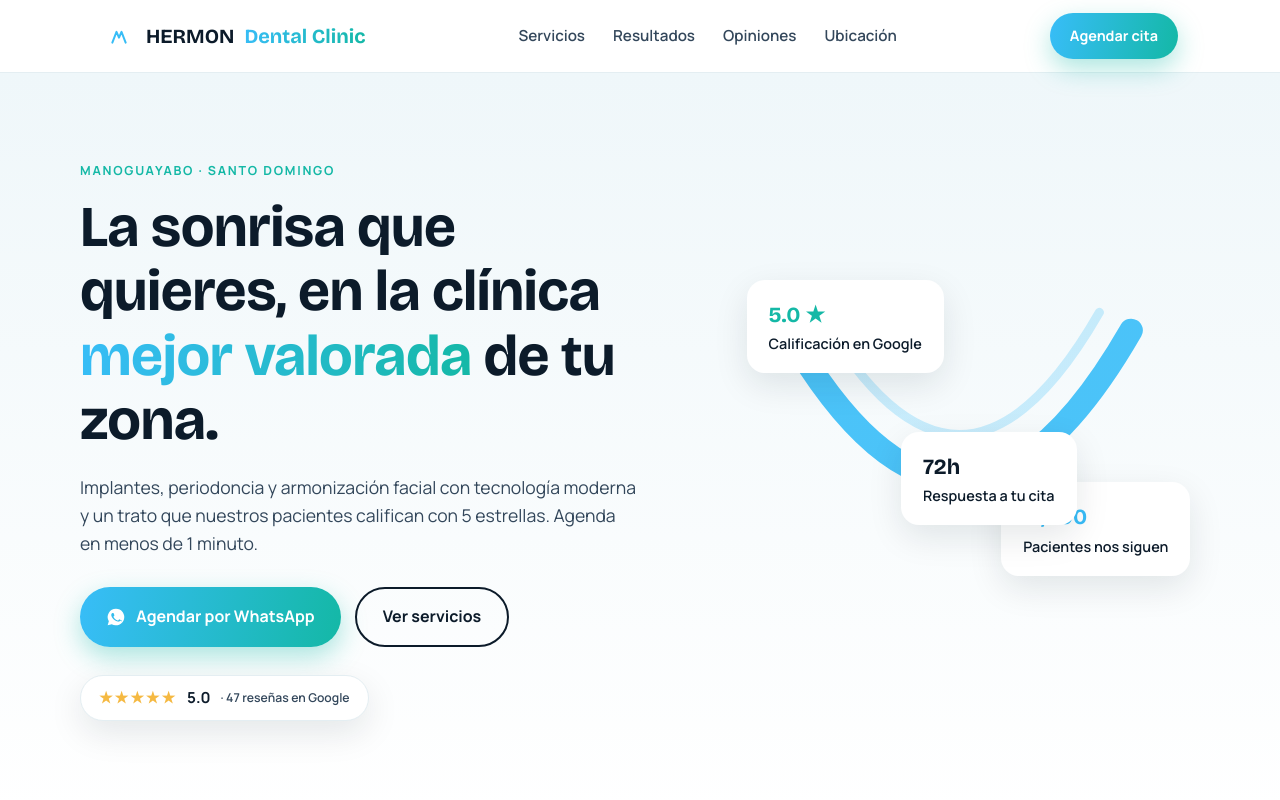
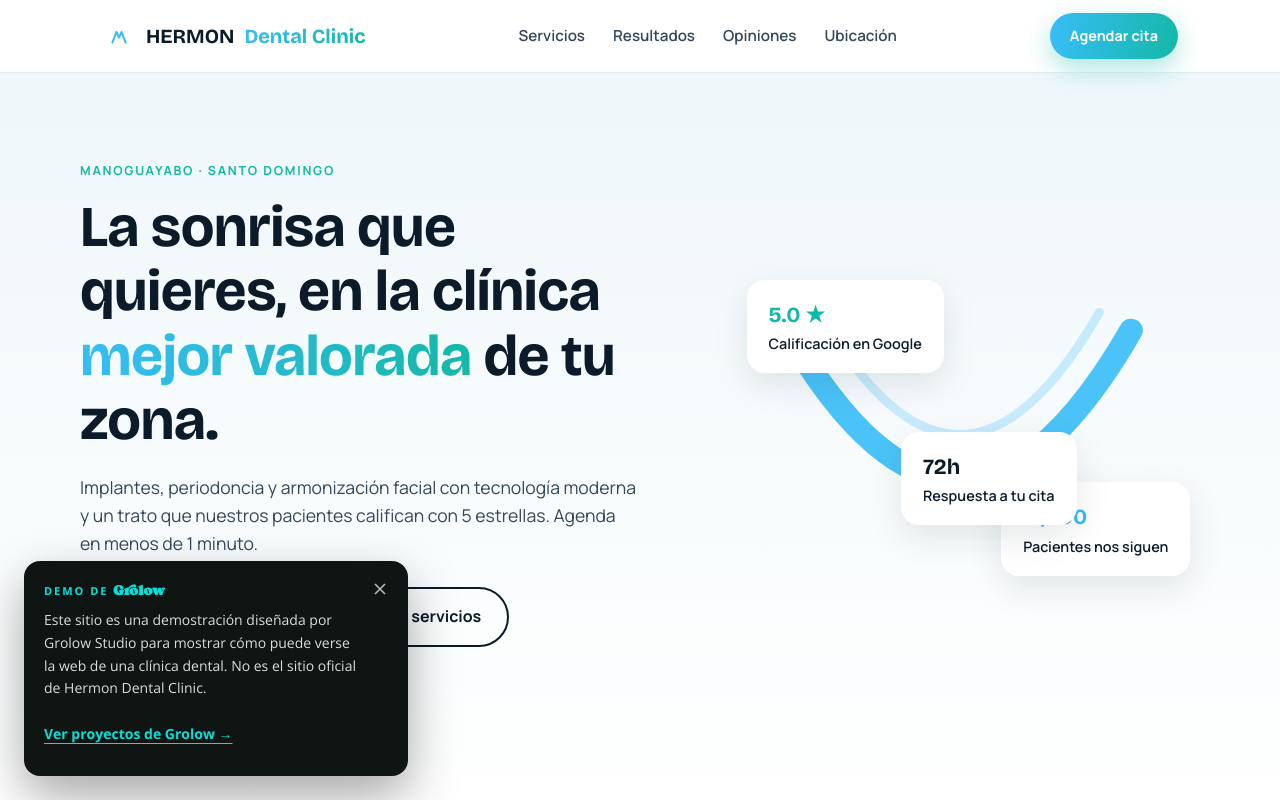
Before and after one commit to warling-lopez/grolow, a Next.js app: page /Hermon-Dental in a window 1280 px wide. Shown: the top 800 px of the page. Built offline with nearby package versions, Linux system fonts and the light colour scheme.

Commit message:
feat: add demo notice component to inform users about the site status

```diff
--- a/app/(standalone)/Hermon-Dental/page.tsx
+++ b/app/(standalone)/Hermon-Dental/page.tsx
@@ -1,6 +1,7 @@
 "use client";
 
-import { useEffect } from "react";
+import { useEffect, useState } from "react";
+import Link from "next/link";
 import { Bricolage_Grotesque, Manrope } from "next/font/google";
 
 const bricolage = Bricolage_Grotesque({
@@ -325,6 +326,47 @@ const MARKUP = `
 </footer>
 `;
 
+/**
+ * Aviso flotante de demo. Esta página vive en grolow.com, así que tanto los
+ * visitantes como Google podían tomarla por el sitio oficial de la clínica.
+ * El aviso aparece al cargar y se puede cerrar.
+ */
+function DemoNotice() {
+  const [open, setOpen] = useState(true);
+  if (!open) return null;
+
+  return (
+    <aside
+      role="note"
+      aria-label="Aviso: sitio de demostración"
+      className="fixed inset-x-4 bottom-4 z-[60] sm:inset-x-auto sm:left-6 sm:bottom-6 sm:max-w-sm rounded-2xl bg-[#0e1512] text-white shadow-[0_20px_50px_rgba(0,0,0,0.35)] p-5 pr-12 animate-[demoIn_.5s_ease-out_both]">
+      <style>{`@keyframes demoIn{from{opacity:0;transform:translateY(16px)}to{opacity:1;transform:none}}`}</style>
+      <button
+        type="button"
+        onClick={() => setOpen(false)}
+        aria-label="Cerrar aviso"
+        className="absolute right-2 top-2 grid h-10 w-10 place-items-center rounded-full text-white/70 hover:text-white hover:bg-white/10">
+        <svg viewBox="0 0 24 24" className="h-5 w-5" fill="none" stroke="currentColor" strokeWidth="2" aria-hidden="true">
+          <path d="M6 6l12 12M18 6L6 18" />
+        </svg>
+      </button>
+      <p className="text-[11px] font-bold uppercase tracking-[0.18em] text-[#06e0da]">
+        Demo de <span className="font-brand normal-case tracking-normal text-sm">Grolow</span>
+      </p>
+      <p className="mt-2 text-sm leading-relaxed text-white/85">
+        Este sitio es una demostración diseñada por Grolow Studio para mostrar
+        cómo puede verse la web de una clínica dental. No es el sitio oficial
+        de Hermon Dental Clinic.
+      </p>
+      <Link
+        href="/es/casos"
+        className="mt-3 inline-flex min-h-11 items-center text-sm font-bold text-[#06e0da] underline underline-offset-4 hover:text-white">
+        Ver proyectos de Grolow →
+      </Link>
+    </aside>
+  );
+}
+
 export default function HermonDentalPage() {
   useEffect(() => {
     const els = document.querySelectorAll(".hermon .reveal");
@@ -344,9 +386,12 @@ export default function HermonDentalPage() {
   }, []);
 
   return (
-    <div
-      className={`hermon ${bricolage.variable} ${manrope.variable}`}
-      dangerouslySetInnerHTML={{ __html: `<style>${STYLES}</style>${MARKUP}` }}
-    />
+    <>
+      <div
+        className={`hermon ${bricolage.variable} ${manrope.variable}`}
+        dangerouslySetInnerHTML={{ __html: `<style>${STYLES}</style>${MARKUP}` }}
+      />
+      <DemoNotice />
+    </>
   );
 }
```
